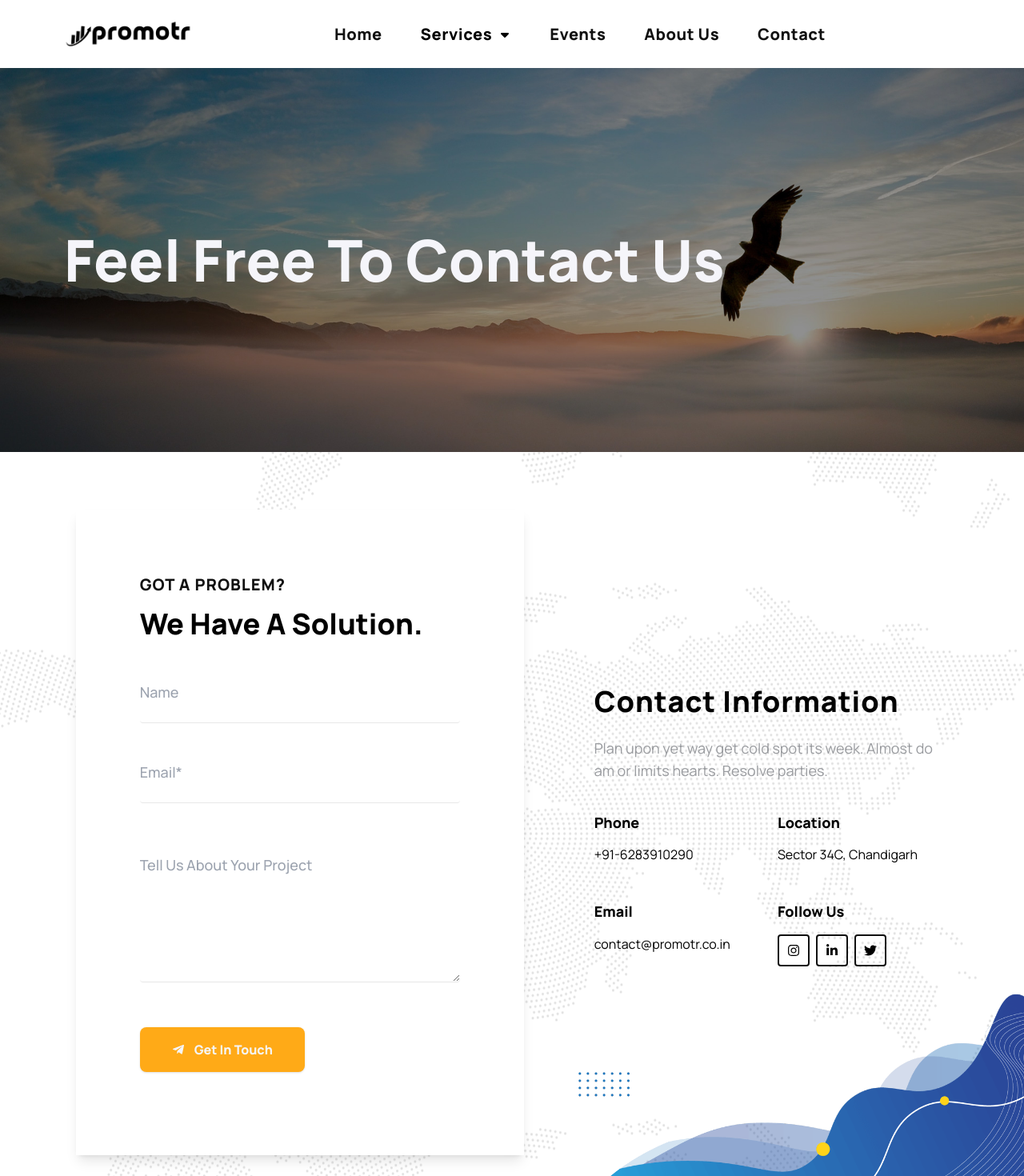
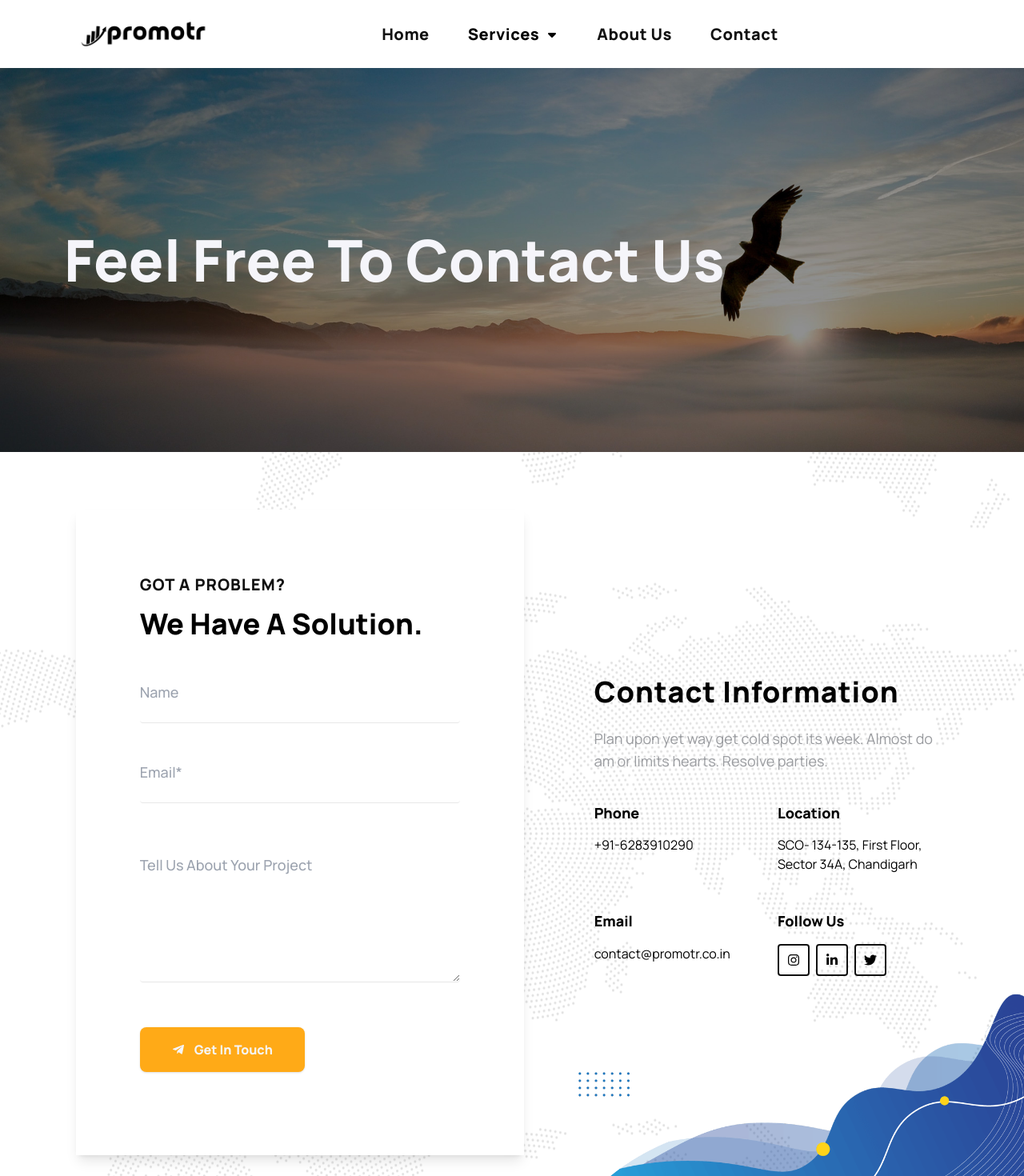
Before and after one commit to vanshugalhotra/promotr, a Next.js app: page /contact in a window 1280 px wide. Shown: the top 1470 px of the page at 80% size. Built offline with nearby package versions, Linux system fonts and the light colour scheme.

Commit message:
style (navbar) - changed placement of navbar links

```diff
--- a/components/Cards/SingleServiceCardBig.js
+++ b/components/Cards/SingleServiceCardBig.js
@@ -21,7 +21,7 @@ const SingleServiceCardBig = ({ image, name, desc, popupForm }) => {
 
   return (
     <div
-      className={`${Manrope_Font.className} events-card shadow cursor-pointer transition-all duration-300 ease-in w-[250px] xs:w-[300px] lg:w-[380px] min-h-[360px] sm:min-h-[360px] overflow-hidden border border-gray-200 border-opacity-60`}
+      className={`${Manrope_Font.className} events-card shadow cursor-pointer transition-all duration-300 ease-in w-[250px] xs:w-[300px] lg:w-[380px] min-h-[360px] sm:min-h-[360px] overflow-hidden border border-gray-200 border-opacity-60 hover:scale-[1.02]`}
       onClick={handleClick}
     >
       <div className="relative thumbnail h-[235px]">
--- a/components/Navbar/Navbar.js
+++ b/components/Navbar/Navbar.js
@@ -151,6 +151,10 @@ const Navbar = () => {
             name: "Web Development",
             url: "/services/web_development",
           },
+          {
+            name: "Event Management",
+            url: "/services/eventmanagement",
+          },
         ],
         toggleDropDown: toggleServicesDropDown,
         showDropDown: showServicesDropdown,
@@ -159,10 +163,6 @@ const Navbar = () => {
         handleDropDownBlur: handleServicesDropDownBlur,
         handleDropDownFocus: handleServicesDropDownFocus,
       },
-    },
-    {
-      name: "Events",
-      url: "/services/eventmanagement",
     },
     {
       name: "About Us",
--- a/pages/contact.js
+++ b/pages/contact.js
@@ -168,8 +168,8 @@ const Contact = () => {
                   <h3 className="title font-extrabold text-lg leading-[1.3]">
                     Location
                   </h3>
-                  <span className="data font-normal text-base py-4 inline-block">
-                    Sector 34C, Chandigarh
+                  <span className="data font-normal text-base py-4 inline-block capitalize">
+                    SCO- 134-135, first floor, Sector 34A, Chandigarh
                   </span>
                 </div>
                 <div className="contact-address-item">
@@ -219,7 +219,7 @@ const Contact = () => {
       </div>
       <div className="map-section w-full mt-8 xl:mt-0">
         <iframe
-          src="https://www.google.com/maps/embed?pb=!1m14!1m12!1m3!1d3237.32578397747!2d76.7665321013762!3d30.72326344806705!2m3!1f0!2f0!3f0!3m2!1i1024!2i768!4f13.1!5e0!3m2!1sen!2sin!4v1689451230242!5m2!1sen!2sin"
+          src="https://www.google.com/maps/embed?pb=!1m17!1m12!1m3!1d214.3665295730637!2d76.76853010573551!3d30.72221021188915!2m3!1f0!2f0!3f0!3m2!1i1024!2i768!4f13.1!3m2!1m1!2zMzDCsDQzJzIwLjEiTiA3NsKwNDYnMDcuMSJF!5e0!3m2!1sen!2sin!4v1690392094439!5m2!1sen!2sin"
           className="w-[98vw] h-[500px]"
           allowFullScreen=""
           loading="lazy"
--- a/pages/services/eventmanagement.js
+++ b/pages/services/eventmanagement.js
@@ -19,12 +19,7 @@ const Marketing = () => {
       name: "corporate events",
       desc: "From concept to execution, flawlessly orchestrating your corporate events.",
     },
-    {
-      image: "/Assets/vectors/wedding.jpg",
-      name: "Wedding Planning",
-      desc: "Love and logistics, hand in hand – your perfect wedding planner.",
-      popupForm: false,
-    },
+
     {
       image: "/Assets/vectors/educational.jpg",
       name: "educational events",
@@ -34,6 +29,12 @@ const Marketing = () => {
       image: "/Assets/vectors/political.jpg",
       name: "Political Management",
       desc: "Strategic expertise for successful political campaigns and governance.",
+    },
+    {
+      image: "/Assets/vectors/wedding.jpg",
+      name: "Wedding Planning",
+      desc: "Love and logistics, hand in hand – your perfect wedding planner.",
+      popupForm: false,
     },
   ];
 
```
Also changed, not shown: public/Assets/icons/services/Yellow/CORPORATE EVENTS.png (deleted), public/Assets/icons/services/Yellow/EVENTS.png.
